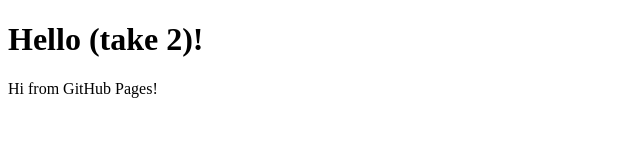
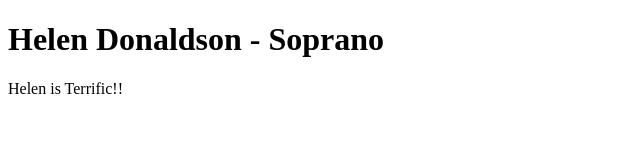
Before and after one commit to markmcloughlin/helenweb, a plain HTML site: page index.html in a window 1280 px wide. Shown: the whole page, without its empty margins (0-640 px from the left). Drawn offline with Linux system fonts and the light colour scheme.

Commit message:
Text changes

```diff
--- a/index.html
+++ b/index.html
@@ -3,7 +3,7 @@
 <head>
 </head>
 <body>
-<h1>Hello (take 2)!</h1>
-    <div>Hi from GitHub Pages!</div>
+<h1>Helen Donaldson - Soprano</h1>
+    <div>Helen is Terrific!!</div>
 </body>
 </html>
```
